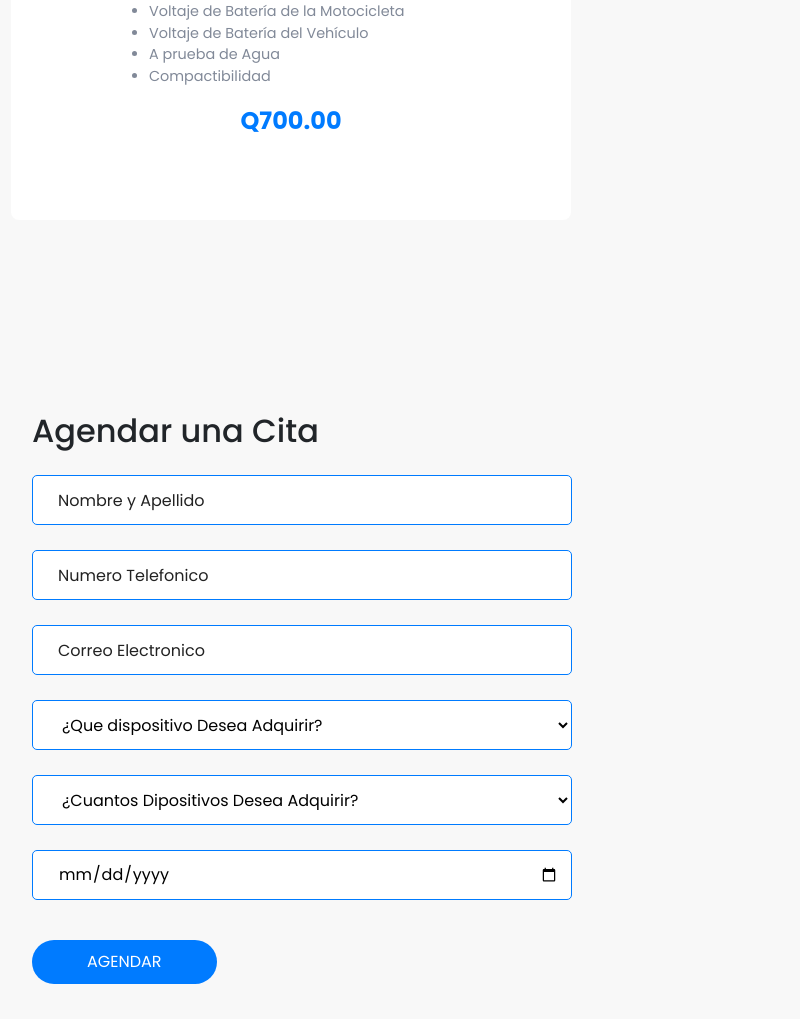
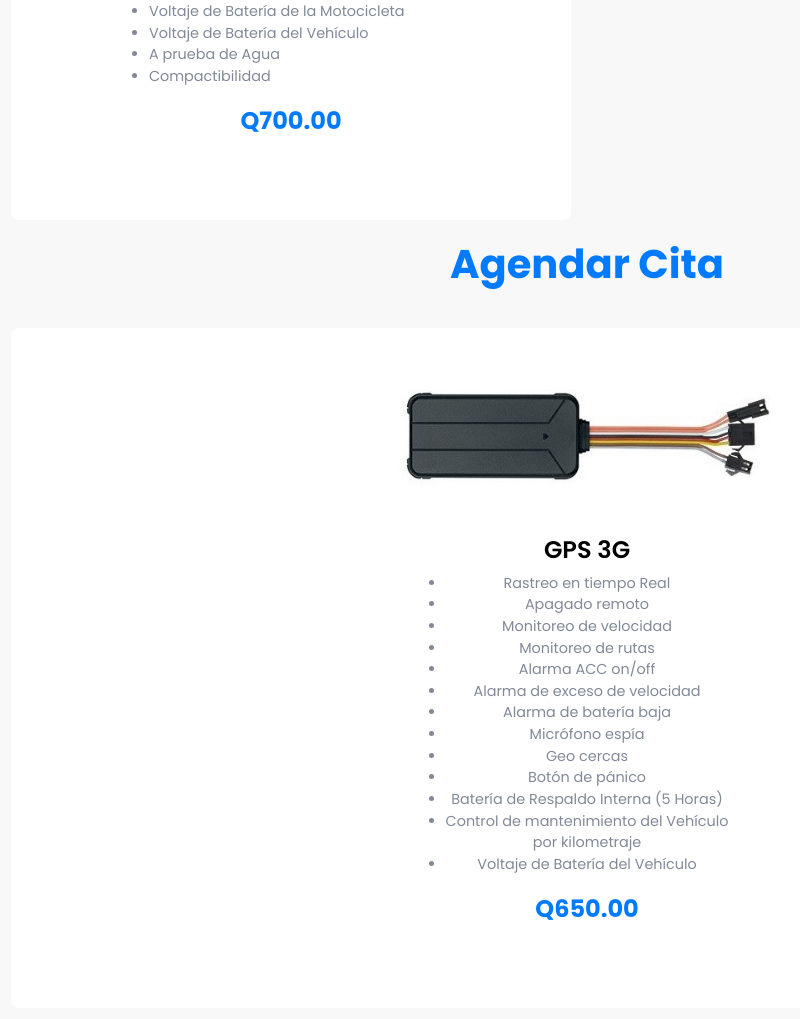
Before and after one commit to hrodriguezhenry/gpsgt, a PHP site: page / in a window 1280 px wide. Shown: the part 2112-3131 px from the top of the page, without its empty margins (53-853 px from the left). Run offline with PHP 8.4, Linux system fonts and the light colour scheme.

Commit message:
Reestructurando sección de citas

```diff
--- a/app/Views/Home/BookingView.php
+++ b/app/Views/Home/BookingView.php
@@ -1,8 +1,36 @@
-<br>
-<br>
-<br>
-<br>
-<section id="booking" class="book_section layout_padding">
+<section class="booking" id="booking">
+        <div class="booking_title">
+            <h1>Agendar Cita</h1>
+        </div>
+
+        <div class="products_content">
+            <div class="product_content">
+                <div class="product_content_img">
+                    <img src="<?= URL_ROUTE; ?>/img/S06A.jpg">
+                </div>
+
+                <h1>GPS 3G</h1>
+				<ul>
+					<li>Rastreo en tiempo Real</li>
+					<li>Apagado remoto</li>
+					<li>Monitoreo de velocidad </li>
+					<li>Monitoreo de rutas</li>
+					<li>Alarma ACC on/off</li>
+					<li>Alarma de exceso de velocidad</li>
+					<li>Alarma de batería baja</li>
+					<li>Micrófono espía</li>
+					<li>Geo cercas</li>
+					<li>Botón de pánico</li>
+					<li>Batería de Respaldo Interna (5 Horas)</li>
+					<li>Control de mantenimiento del Vehículo<br> por kilometraje</li>
+					<li>Voltaje de Batería del Vehículo</li>
+				</ul>
+                <span>Q650.00</span>
+            </div>
+        </div>
+    </section>
+
+	<section id="booking1" class="book_section layout_padding">
 		<div class="container">
 		<div class="heading_container">
 			<br>
--- a/public/css/styleSite.css
+++ b/public/css/styleSite.css
@@ -334,7 +334,23 @@ section {
     font-weight: bold;
 }
 
+/* ------------------------------------------------ */
+/* Seccción Cita */
+/* ------------------------------------------------ */
+.booking{
+    text-align: center;
+}
+.booking_title h1{
+	padding-top: 20px;
+	font-size: 40px;
+    color:#007bff;
+	font-weight: 700;
+}
+
 /* Inicio de agenda de citas */
+
+
+
 
 .book_section {
 position: relative;
```
